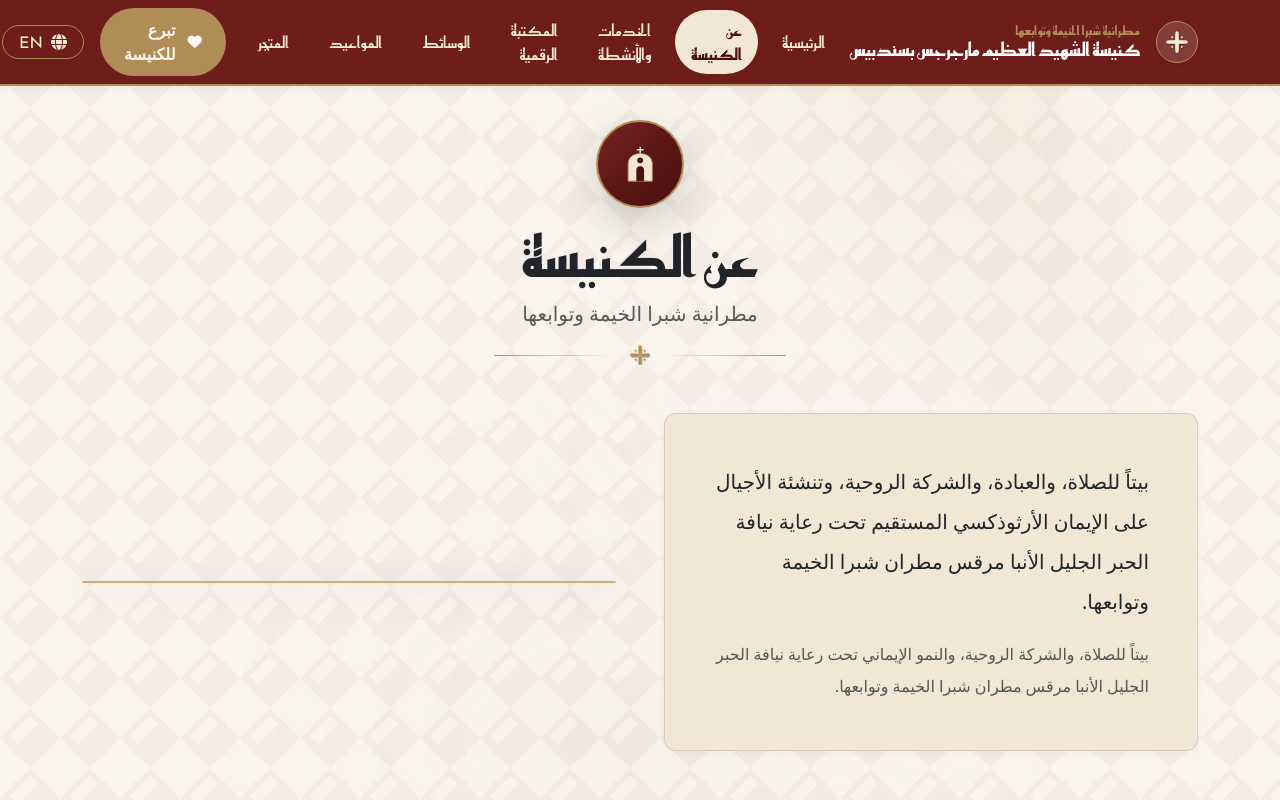
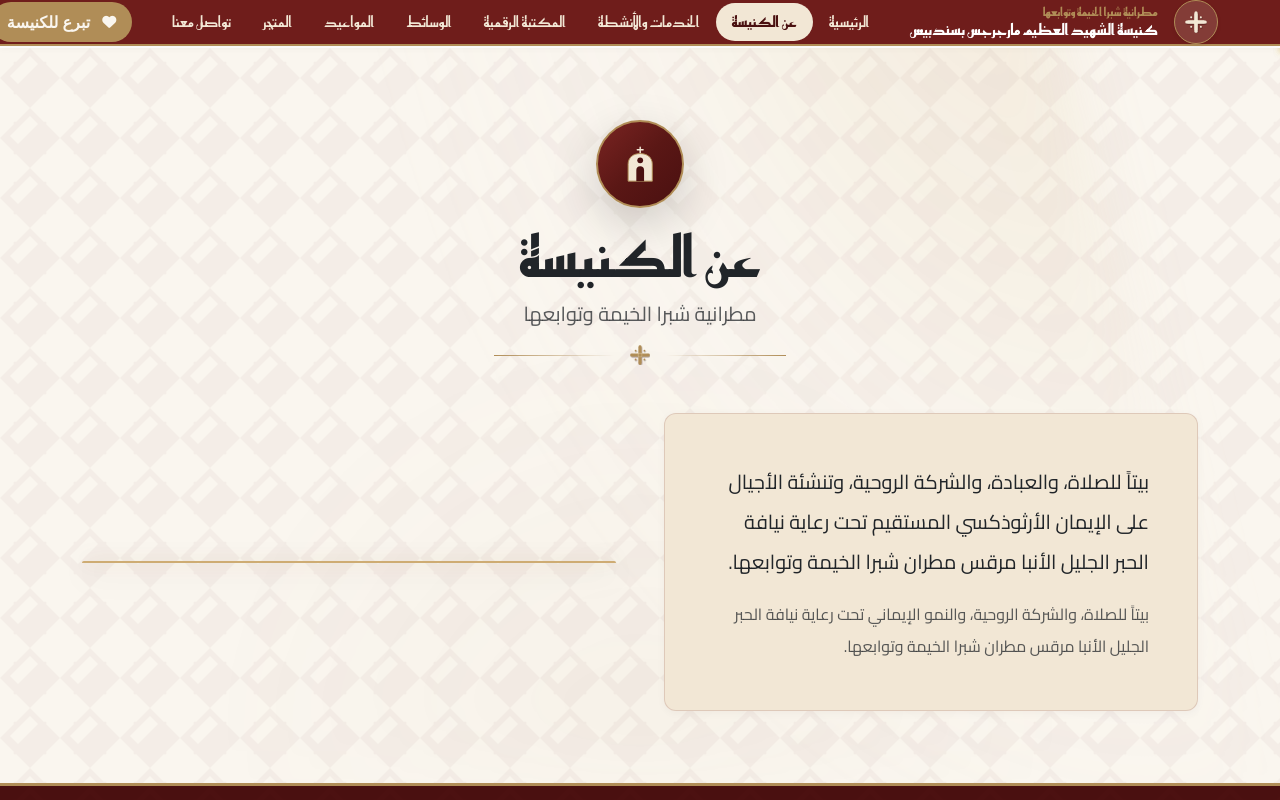
Before and after one commit to george22george9-hue/st-george, a Next.js app: page /about in a window 1280 px wide. Shown: the top 800 px of the page. Built offline with nearby package versions, Linux system fonts and the light colour scheme.

Commit message:
add contact section

```diff
--- a/src/app/layout.tsx
+++ b/src/app/layout.tsx
@@ -8,7 +8,7 @@ import { LanguageProvider } from '@/context/LanguageContext';
 
 const cairo = Cairo({
   subsets: ['arabic', 'latin'],
-  weight: ['400', '600', '700', '800', '900'],
+  weight: ['400', '500', '600', '700'],
   variable: '--font-cairo',
   display: 'swap',
 });
--- a/src/app/page.tsx
+++ b/src/app/page.tsx
@@ -47,7 +47,7 @@ export default async function HomePage() {
       <FathersSection />
 
       {/* Services Grid Section */}
-      <section className="py-5 position-relative" style={{ backgroundColor: 'var(--color-ivory)' }}>
+      <section id="services" className="py-5 position-relative" style={{ backgroundColor: 'var(--color-ivory)' }}>
         <CopticPattern opacity={0.03} />
         <div className="container py-4 position-relative z-1">
           <div className="text-center mb-5">
@@ -62,7 +62,7 @@ export default async function HomePage() {
       </section>
 
       {/* Church Digital Library Preview Section */}
-      <section className="py-5" style={{ backgroundColor: 'var(--color-cream)' }}>
+      <section id="library" className="py-5" style={{ backgroundColor: 'var(--color-cream)' }}>
         <div className="container py-4">
           <div className="d-flex align-items-center justify-content-between mb-4 flex-wrap gap-3">
             <div>
--- a/src/components/home/ContactLocationSection.tsx
+++ b/src/components/home/ContactLocationSection.tsx
@@ -44,7 +44,7 @@ export default function ContactLocationSection() {
     : contactInfo.addressEn || t.contact.addressPlaceholder;
 
   return (
-    <section className="py-5 position-relative overflow-hidden" style={{ backgroundColor: 'var(--color-ivory)' }}>
+    <section id="contact" className="py-5 position-relative overflow-hidden" style={{ backgroundColor: 'var(--color-ivory)' }}>
       <CopticPattern opacity={0.03} />
 
       <div className="container py-4 position-relative z-1">
--- a/src/components/home/FathersSection.tsx
+++ b/src/components/home/FathersSection.tsx
@@ -10,7 +10,7 @@ export default function FathersSection() {
   const { t } = useLanguage();
 
   return (
-    <section className="py-5 position-relative" style={{ backgroundColor: 'var(--color-cream)' }}>
+    <section id="fathers" className="py-5 position-relative" style={{ backgroundColor: 'var(--color-cream)' }}>
       <div className="container py-4">
         {/* Section Title */}
         <ScrollReveal direction="up">
--- a/src/components/home/HeroSection.tsx
+++ b/src/components/home/HeroSection.tsx
@@ -13,6 +13,7 @@ export default function HeroSection() {
 
   return (
     <section
+      id="hero"
       className="position-relative overflow-hidden d-flex align-items-center"
       style={{
         minHeight: 'clamp(620px, 92dvh, 960px)',
--- a/src/components/layout/Navbar.tsx
+++ b/src/components/layout/Navbar.tsx
@@ -36,6 +36,7 @@ export default function Navbar() {
     { href: '/media', label: t.nav.media },
     { href: '/masses', label: t.nav.masses },
     { href: '/store', label: t.nav.store },
+    { href: '/#contact', label: t.nav.contact },
   ];
 
   return (
@@ -48,26 +49,36 @@ export default function Navbar() {
         zIndex: 1000,
       }}
     >
-      <div className="container py-2">
-        <div className="d-flex align-items-center justify-content-between gap-2">
-          {/* Church Identity Area */}
-          <Link href="/" className="d-flex align-items-center text-decoration-none gap-2 gap-sm-3 min-w-0 flex-shrink-1">
+      <div
+        className="py-2.5 px-3 px-md-4"
+        style={{
+          width: 'min(94%, 1600px)',
+          marginInline: 'auto',
+        }}
+      >
+        <div className="d-flex align-items-center justify-content-between gap-3">
+          {/* Zone 1: Church Identity / Branding Block */}
+          <Link
+            href="/"
+            className="d-flex align-items-center text-decoration-none gap-2 gap-sm-3 flex-shrink-0"
+            style={{ minWidth: '260px' }}
+          >
             <div
               className="rounded-circle d-flex align-items-center justify-content-center shadow-sm flex-shrink-0"
               style={{
-                width: '42px',
-                height: '42px',
+                width: '44px',
+                height: '44px',
                 border: '1.5px solid var(--color-gold-muted)',
                 background: 'rgba(242,231,213,0.15)',
               }}
             >
               <CopticCross size={22} color="var(--color-parchment)" />
             </div>
-            <div className="d-flex flex-column lh-sm min-w-0">
+            <div className="d-flex flex-column lh-sm">
               <span
-                className="fw-bold text-truncate d-none d-sm-inline"
+                className="fw-bold text-nowrap"
                 style={{
-                  fontSize: 'clamp(0.68rem, 2vw, 0.78rem)',
+                  fontSize: '0.74rem',
                   color: 'var(--color-gold-muted)',
                   letterSpacing: '0.01em',
                   fontFamily: 'var(--font-kufi)',
@@ -76,9 +87,9 @@ export default function Navbar() {
                 {t.nav.diocese}
               </span>
               <span
-                className="fw-bold text-truncate text-white"
+                className="fw-bold text-nowrap text-white"
                 style={{
-                  fontSize: 'clamp(0.85rem, 3.2vw, 1.15rem)',
+                  fontSize: 'clamp(0.9rem, 1.2vw, 1.12rem)',
                   fontFamily: 'var(--font-kufi)',
                   letterSpacing: '-0.01em',
                 }}
@@ -88,35 +99,41 @@ export default function Navbar() {
             </div>
           </Link>
 
-          {/* Desktop Navigation Links */}
-          <nav className="d-none d-lg-flex align-items-center gap-2">
+          {/* Zone 2: Central Desktop Navigation Links (>= 1200px) */}
+          <nav className="d-none d-xl-flex align-items-center justify-content-center flex-grow-1 gap-1.5 gap-xxl-2.5 px-2">
             {navLinks.map((link) => {
-              const isActive = pathname === link.href || (link.href !== '/' && pathname.startsWith(link.href));
+              const isActive =
+                link.href === '/#contact'
+                  ? false
+                  : pathname === link.href || (link.href !== '/' && pathname.startsWith(link.href));
               return (
                 <Link
                   key={link.href}
                   href={link.href}
-                  className="px-3 py-2 rounded-pill fs-6 transition-fast text-decoration-none"
+                  className="px-3 py-2 rounded-pill transition-fast text-decoration-none flex-shrink-0 text-nowrap"
                   style={{
                     backgroundColor: isActive ? 'var(--color-parchment)' : 'transparent',
                     color: isActive ? 'var(--color-burgundy-dark)' : 'var(--color-parchment)',
                     fontWeight: isActive ? 700 : 500,
                     fontFamily: 'var(--font-kufi)',
+                    fontSize: '0.94rem',
                   }}
                 >
                   {link.label}
                 </Link>
               );
             })}
+          </nav>
 
-            <Link href="/donate" className="btn-gold-subtle ms-2">
-              <i className="fas fa-heart me-1" style={{ fontSize: '0.9rem' }} /> {t.nav.donate}
+          {/* Zone 3: Desktop Header Actions — Donate + Language Switcher (>= 1200px) */}
+          <div className="d-none d-xl-flex align-items-center gap-2 flex-shrink-0">
+            <Link href="/donate" className="btn-gold-subtle px-3 py-2 fs-6 text-nowrap flex-shrink-0">
+              <i className="fas fa-heart me-1" style={{ fontSize: '0.88rem' }} /> {t.nav.donate}
             </Link>
 
-            {/* Language Switcher Button */}
             <button
               onClick={toggleLanguage}
-              className="btn btn-outline-light rounded-pill px-3 py-1 fs-6 ms-2 d-flex align-items-center gap-2"
+              className="btn btn-outline-light rounded-pill px-3 py-1.5 fs-6 d-flex align-items-center gap-1.5 text-nowrap flex-shrink-0"
               style={{
                 borderColor: 'var(--color-gold-muted)',
                 color: 'var(--color-parchment)',
@@ -129,18 +146,18 @@ export default function Navbar() {
               <i className="fas fa-globe" />
               <span>{language === 'ar' ? 'EN' : 'العربية'}</span>
             </button>
-          </nav>
+          </div>
 
-          {/* Mobile Right Controls: Language Switcher + Hamburger Toggle */}
-          <div className="d-lg-none d-flex align-items-center gap-1.5 flex-shrink-0">
+          {/* Mobile & Tablet Right Controls (< 1200px): Language Switcher + Hamburger Toggle */}
+          <div className="d-xl-none d-flex align-items-center gap-2 flex-shrink-0">
             <button
               onClick={toggleLanguage}
-              className="btn btn-sm btn-outline-light rounded-pill px-2 py-1 fs-6"
+              className="btn btn-sm btn-outline-light rounded-pill px-2.5 py-1 fs-6"
               style={{
                 borderColor: 'var(--color-gold-muted)',
                 color: 'var(--color-parchment)',
                 fontFamily: 'var(--font-kufi)',
-                fontSize: '0.78rem',
+                fontSize: '0.8rem',
               }}
               aria-label="Change language"
             >
@@ -153,17 +170,17 @@ export default function Navbar() {
               type="button"
               onClick={() => setIsOpen(!isOpen)}
               aria-label={isOpen ? 'Close navigation menu' : 'Open navigation menu'}
-              style={{ color: 'var(--color-parchment)' }}
+              style={{ color: 'var(--color-parchment)', minHeight: '44px', minWidth: '44px' }}
             >
               <i className={`fas ${isOpen ? 'fa-times' : 'fa-bars'}`} />
             </button>
           </div>
         </div>
 
-        {/* Mobile Dropdown Drawer */}
+        {/* Mobile & Tablet Dropdown Drawer (< 1200px) */}
         {isOpen && (
           <div
-            className="d-lg-none mt-3 pt-3 border-top border-secondary text-center"
+            className="d-xl-none mt-3 pt-3 border-top border-secondary text-center"
             style={{ borderColor: 'rgba(242,231,213,0.2) !important' }}
           >
             <div className="d-flex flex-column gap-2 mb-3">
@@ -174,12 +191,13 @@ export default function Navbar() {
                     key={link.href}
                     href={link.href}
                     onClick={() => setIsOpen(false)}
-                    className="py-2 px-3 rounded text-decoration-none"
+                    className="py-2.5 px-3 rounded text-decoration-none d-block"
                     style={{
                       backgroundColor: isActive ? 'var(--color-parchment)' : 'transparent',
                       color: isActive ? 'var(--color-burgundy-dark)' : 'var(--color-parchment)',
                       fontWeight: isActive ? 700 : 500,
                       fontFamily: 'var(--font-kufi)',
+                      minHeight: '44px',
                     }}
                   >
                     {link.label}
@@ -189,7 +207,8 @@ export default function Navbar() {
               <Link
                 href="/donate"
                 onClick={() => setIsOpen(false)}
-                className="btn-gold-subtle mt-2 justify-content-center"
+                className="btn-gold-subtle mt-2 justify-content-center py-2.5"
+                style={{ minHeight: '44px' }}
               >
                 <i className="fas fa-heart me-1" /> {t.nav.donate}
               </Link>
--- a/src/i18n/translations.ts
+++ b/src/i18n/translations.ts
@@ -13,6 +13,7 @@ export const translations = {
       media: 'الوسائط',
       masses: 'المواعيد',
       store: 'المتجر',
+      contact: 'تواصل معنا',
       donate: 'تبرع للكنيسة',
       language: 'English',
       adminDashboard: 'لوحة التحكم',
@@ -179,6 +180,7 @@ export const translations = {
       media: 'Media',
       masses: 'Schedule',
       store: 'Bookstore',
+      contact: 'Contact Us',
       donate: 'Donate',
       language: 'العربية',
       adminDashboard: 'Admin Panel',
--- a/src/styles/theme.css
+++ b/src/styles/theme.css
@@ -1,6 +1,21 @@
 /* ==========================================================================
    Coptic Orthodox Church Theme Styles
    ========================================================================== */
+
+html {
+  scroll-behavior: smooth;
+}
+
+@media (prefers-reduced-motion: reduce) {
+  html {
+    scroll-behavior: auto;
+  }
+}
+
+section[id],
+div[id] {
+  scroll-margin-top: 100px;
+}
 
 body {
   background-color: var(--color-ivory);
@@ -8,7 +23,6 @@ body {
   font-family: var(--font-primary);
   line-height: 1.7;
   overflow-x: hidden;
-  scroll-behavior: smooth;
   -webkit-font-smoothing: antialiased;
 }
 
@@ -16,9 +30,31 @@ body {
 h1, h2, h3, h4, h5, h6 {
   font-family: var(--font-kufi);
   color: var(--color-burgundy);
+  font-weight: 600;
+  line-height: 1.35;
+  letter-spacing: normal;
+}
+
+h1 {
   font-weight: 700;
-  line-height: 1.35;
-  letter-spacing: -0.01em;
+}
+
+p {
+  font-family: var(--font-primary);
+}
+
+/* Ensure no negative letter-spacing distorts Arabic glyph joins */
+html[dir="rtl"] h1,
+html[dir="rtl"] h2,
+html[dir="rtl"] h3,
+html[dir="rtl"] h4,
+html[dir="rtl"] h5,
+html[dir="rtl"] h6,
+html[dir="rtl"] p,
+html[dir="rtl"] span,
+html[dir="rtl"] a,
+html[dir="rtl"] button {
+  letter-spacing: normal !important;
 }
 
 /* Links & Global Underline Removal */
--- a/src/styles/variables.css
+++ b/src/styles/variables.css
@@ -43,7 +43,7 @@
 
   /* Typography */
   --font-primary: var(--font-cairo), 'Cairo', sans-serif;
-  --font-heading: var(--font-reem-kufi), 'Reem Kufi', var(--font-amiri), serif;
+  --font-heading: var(--font-reem-kufi), 'Reem Kufi', sans-serif;
   --font-kufi: var(--font-reem-kufi), 'Reem Kufi', sans-serif;
 
   /* Spacing & Radii */
```
Also changed, not shown: src/components/layout/Footer.tsx (+10 -0 lines).
